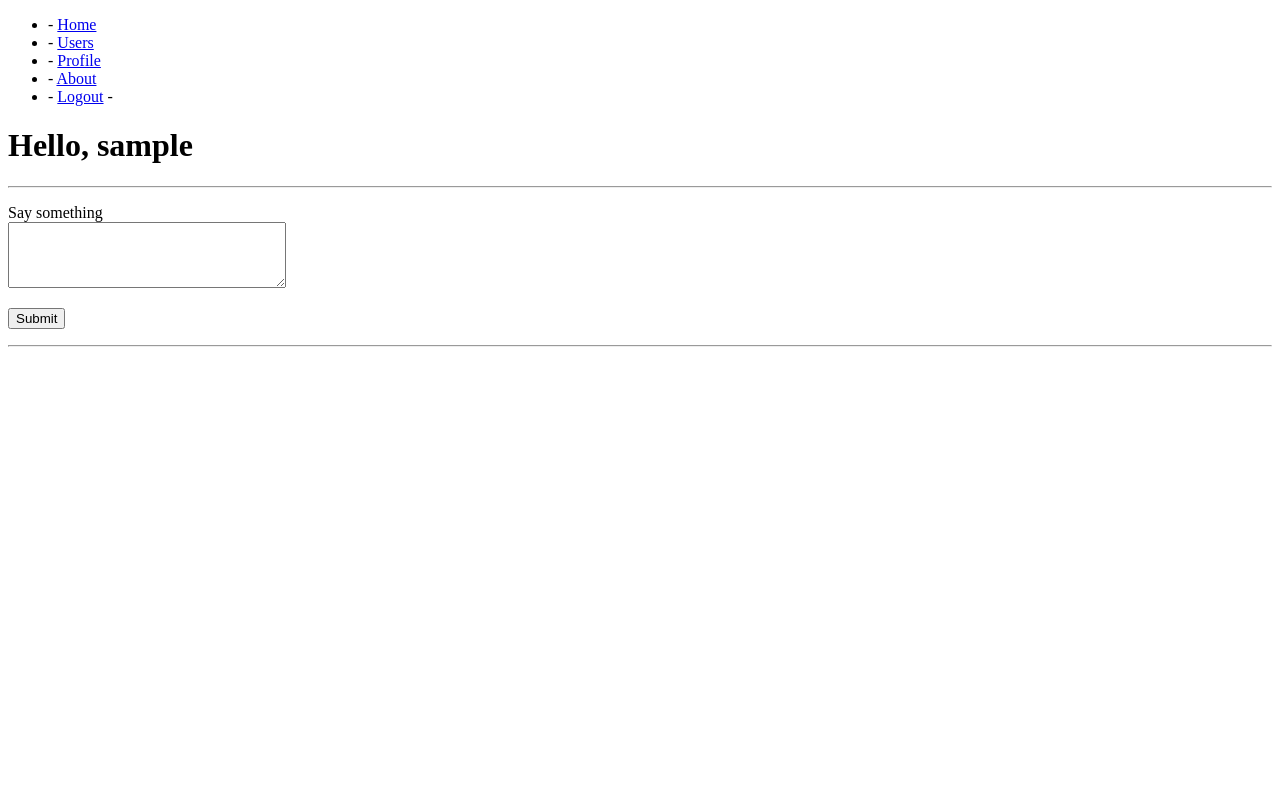
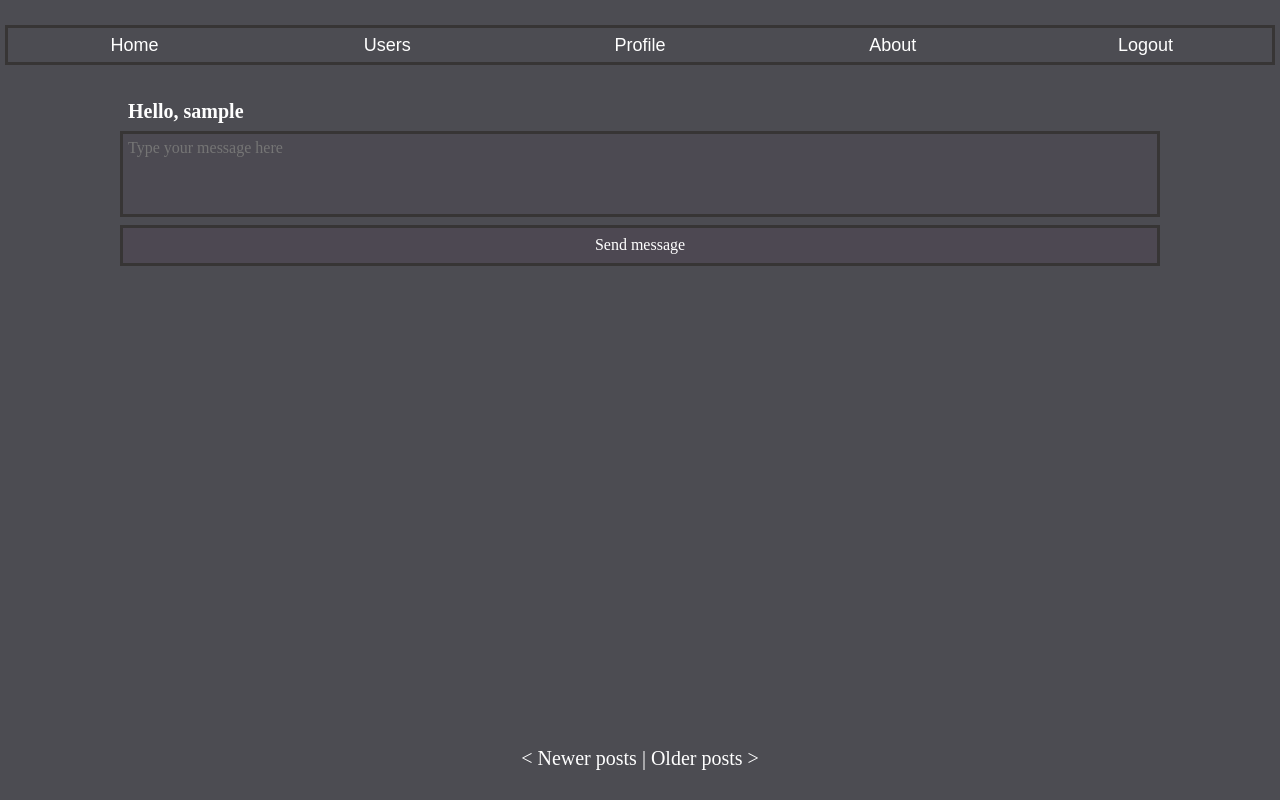
Before and after one commit to Yoinezero/flask-project, a Flask app: page / in a window 1280 px wide. Run offline with Flask 2, Linux system fonts and the light colour scheme; the visitor is signed in with stand-in values (Sample User, id 1); data comes from the database, SQL or seed files in the repository; data that the repository does not hold is empty.

Commit message:
Add some design

```diff
--- a/app/forms.py
+++ b/app/forms.py
@@ -47,9 +47,10 @@ class EditProfileForm(FlaskForm):
 
 
 class PostForm(FlaskForm):
-    post = TextAreaField('Say something', validators=[
-        DataRequired(), Length(min=1, max=140)])
-    submit = SubmitField('Submit')
+    post = TextAreaField('Say something',
+                         validators=[DataRequired(), Length(min=1, max=140)],
+                         render_kw={"placeholder": "Type your message here"})
+    submit = SubmitField('Send message')
 
 
 class PasswordResetRequestForm(FlaskForm):
--- /dev/null
+++ b/app/static/style.css
@@ -0,0 +1,518 @@
+* {
+    margin: 0;
+    padding: 0;
+    font-size: 16px;
+    color: white;
+}
+
+body {
+    background-color: #4c4c52;
+    display: flex;
+    align-items: center;
+    flex-direction: column;
+}
+
+a {
+    text-decoration: none;
+}
+
+a:hover, a:hover b {
+    color: #c3c1c5;
+    transition: .5s;
+}
+
+input {
+    font-family: serif;
+}
+
+
+#navbar {
+    position: relative;
+    display: flex;
+    top: 20px;
+    left: 0;
+    height: 50px;
+    width: 100%;
+    margin-bottom: 50px;
+}
+
+#navbar-menu {
+    display: flex;
+    box-sizing: border-box;
+    position: relative;
+    width: calc(100% - 10px);
+    height: calc(100% - 10px);
+    margin: 5px;
+    padding: 5px 0 5px 0;
+    border: 3px solid #373535;
+}
+
+.navbar-item {
+    display: block;
+    height: 100%;
+    padding: 0 5px 0 5px;
+    width: calc(100% / 5);
+}
+
+.navbar-item a {
+    display: flex;
+    font-size: 18px;
+    font-family: "Fira Code", sans-serif;
+    width: 100%;
+    height: 100%;
+
+    justify-content: center;
+    align-items: center;
+}
+
+.navbar-item a:hover {
+    color: black;
+    background-color: #f2f2f2;
+    transition: .5s;
+}
+
+#posts-box {
+    display: flex;
+    width: 100%;
+    align-items: center;
+    flex-direction: column;
+}
+
+.post-item {
+    display: grid;
+    grid-template-columns: 70px calc(100% - 70px);
+    grid-template-rows: 25px 45px;
+    grid-column-gap: 0;
+    grid-row-gap: 0;
+
+    width: 80%;
+    height: 70px;
+    margin: 5px;
+    border: 3px solid #373535;
+
+    padding: 5px;
+    font-size: 16px;
+
+    overflow: hidden;
+}
+
+.post-item .avatar {
+    grid-area: 1 / 1 / 3 / 2;
+}
+
+.post-item .post-header {
+    grid-area: 1 / 2 / 2 / 3;
+}
+
+.post-item .post-body {
+    grid-area: 2 / 2 / 3 / 3;
+}
+
+.avatar {
+    width: 70px;
+    height: 70px;
+    display: block;
+    background-color: white;
+}
+
+.post-header {
+    display: block;
+    margin-left: 10px;
+}
+
+.post-body {
+    display: block;
+    margin-left: 10px;
+}
+
+#message-box {
+    display: flex;
+    justify-content: center;
+    align-items: center;
+    flex-direction: column;
+    width: 80%;
+    height: 150px;
+}
+
+.greetings {
+    font-size: 20px;
+    width: 80%;
+}
+
+.text-area, .button {
+    display: flex;
+    justify-content: center;
+    align-items: center;
+    flex-direction: column;
+    width: 100%;
+}
+
+
+.text-area textarea {
+    display: block;
+    background-color: #4c4a52;
+    border: 3px solid #373535;
+    resize: none;
+    width: 100%;
+    height: 70px;
+    padding: 5px;
+    margin: 5px;
+    font-size: 16px;
+    font-family: serif;
+}
+
+.text-area textarea:focus {
+    outline: none;
+    border-color: white;
+    transition: .5s;
+}
+
+.text-area textarea:hover {
+    border-color: white;
+    transition: .5s;
+}
+
+.button input[type=submit] {
+    background-color: #4d4852;
+    border: 3px solid #373535;
+    padding: 5px;
+    height: 25px;
+    width: 100%;
+    box-sizing: content-box;
+    margin: -15px 5px 5px;
+    cursor: pointer;
+}
+
+.button input[type=submit]:hover {
+    border-color: white;
+    transition: .5s;
+}
+
+#user-profile {
+    display: grid;
+    grid-template-columns: 200px calc(100% - 350px) 150px;
+    grid-template-rows: 25px 125px 50px;
+    grid-column-gap: 0;
+    grid-row-gap: 0;
+
+    border: 3px solid #373535;
+    padding: 5px;
+    margin: 5px 5px 15px;
+    width: 80%;
+}
+
+.div1 {
+    grid-area: 1 / 1 / 4 / 2;
+}
+
+#user-header {
+    grid-area: 1 / 2 / 2 / 3;
+    display: flex;
+    align-items: center;
+}
+
+#user-header h1 {
+    font-size: 18px;
+    margin-left: 10px;
+}
+
+#description {
+    grid-area: 2 / 2 / 3 / 4;
+    margin-left: 10px;
+}
+
+#user-stats {
+    grid-area: 3 / 2 / 4 / 3;
+    display: flex;
+    align-items: center;
+    margin-left: 10px;
+}
+
+#last-seen {
+    grid-area: 3 / 3 / 4 / 4;
+    display: flex;
+    align-items: center;
+    justify-content: center;
+}
+
+.option {
+    grid-area: 1 / 3 / 2 / 4;
+    display: flex;
+    align-items: center;
+    justify-content: center;
+}
+
+.div1 {
+    background-color: white;
+}
+
+.form-wrapper {
+    z-index: -1;
+    display: flex;
+    position: absolute;
+    top: 0;
+    left: 0;
+    width: 100%;
+    height: 100%;
+    justify-content: center;
+    align-items: center;
+    flex-direction: column;
+}
+
+
+.auth {
+    display: flex;
+    flex-direction: column;
+    align-items: center;
+
+    width: 500px;
+    height: 500px;
+    border: 3px solid #373535;
+
+    box-sizing: border-box;
+    padding: 10px;
+}
+
+.auth h1 {
+    font-size: 30px;
+    margin-top: 10px;
+    margin-bottom: 10px;
+}
+
+.username {
+    width: 100%;
+}
+
+.username input[type=text] {
+    width: 100%;
+}
+
+.username input[type=text]:hover {
+    border-color: white;
+    transition: .5s;
+}
+
+.username input[type=text]:focus {
+    border-color: white;
+    transition: .5s;
+}
+
+.password {
+    width: 100%;
+}
+
+.password input[type=password] {
+    width: 100%;
+}
+
+.password input[type=password]:hover {
+    border-color: white;
+    transition: .5s;
+}
+
+.password input[type=password]:focus {
+    border-color: white;
+    transition: .5s;
+}
+
+.username input[type=text], .password input[type=password] {
+    box-sizing: border-box;
+    padding: 5px;
+
+    border: 3px solid #373535;
+    background-color: #4c4a52;
+    outline: none;
+    height: 45px;
+
+    text-align: center;
+    margin-top: 10px;
+    margin-bottom: 20px;
+}
+
+.username label {
+    font-size: 20px;
+}
+
+.password label {
+    font-size: 20px;
+}
+
+.remember {
+    width: 100%;
+}
+
+.remember label {
+    font-size: 20px;
+    display: flex;
+    align-items: center;
+    flex-direction: row;
+}
+
+.remember input[type=checkbox] {
+    position: absolute;
+    opacity: 0;
+    cursor: pointer;
+    height: 0;
+    width: 0;
+}
+
+.remember label {
+    cursor: pointer;
+}
+
+.remember label:hover {
+    color: #c3c1c5;
+}
+
+.remember input[type=checkbox] + label::before {
+    content: '';
+    display: inline-block;
+    box-sizing: border-box;
+    width: 45px;
+    height: 45px;
+    border: 3px solid #373535;
+    opacity: 1;
+    margin-right: 15px;
+    padding: 5px;
+    cursor: pointer;
+    transition: .5s
+}
+
+.remember input[type=checkbox]:checked + label::before {
+    border-color: white;
+    background-color: #66ba5c;
+    box-shadow: #4c4a52 inset 0 0 0 5px;
+    transition: .5s;
+}
+
+.remember input[type=checkbox]:hover + label::before {
+    border-color: white;
+    transition: .5s;
+}
+
+.redirect, .reset-pwd {
+    margin-top: 10px;
+    padding: 5px;
+    font-size: 20px;
+    width: 100%;
+    display: flex;
+}
+
+.redirect a, .reset-pwd a {
+    font-size: 20px;
+    text-decoration: underline;
+}
+
+
+.form-button {
+    width: 100%;
+    margin-top: 35px;
+}
+
+.form-button input[type=submit] {
+    background-color: #4d4852;
+    border: 3px solid #373535;
+    padding: 5px;
+    width: 100%;
+    height: 45px;
+    box-sizing: border-box;
+    cursor: pointer;
+}
+
+.form-button input[type=submit]:hover {
+    background-color: #66ba5c;
+    box-shadow: #4c4a52 inset 0 0 0 5px;
+    border-color: white;
+    transition: .5s;
+}
+
+#register-form {
+    height: 600px;
+}
+
+#reset-request-form {
+    height: 240px;
+}
+
+.email input[type=text] {
+    margin-bottom: 0;
+}
+
+#reset-pwd-form {
+    height: 330px;
+}
+
+#reset-pwd-form .form-button {
+    margin-top: 10px;
+}
+
+#messages-list {
+    position: fixed;
+    right: 10px;
+    top: 10px;
+    list-style: none;
+}
+
+.message {
+    font-size: 20px;
+    width: 350px;
+    padding: 5px;
+    margin: 5px;
+    white-space: break-spaces;
+    background-color: #b04c52;
+    border: 3px solid #963535;
+}
+
+.about-me {
+    width: 100%;
+}
+
+.about-me textarea:hover {
+    border-color: white;
+    transition: .5s;
+}
+
+.about-me textarea:focus {
+    border-color: white;
+    transition: .5s;
+}
+
+.about-me textarea {
+    box-sizing: border-box;
+    padding: 5px;
+
+    border: 3px solid #373535;
+    background-color: #4c4a52;
+    outline: none;
+    height: 90px;
+
+    width: 100%;
+    margin-top: 10px;
+    margin-bottom: 20px;
+    resize: none;
+
+    font-family: serif;
+}
+
+.about-me label {
+    font-size: 20px;
+}
+
+#edit-form {
+    height: 370px;
+}
+
+#edit-form .form-button {
+    margin-top: 0;
+}
+
+#page-nav {
+    font-size: 20px;
+    position: fixed;
+    bottom: 30px;
+}
+
+#page-nav a {
+    font-size: 20px;
+    text-decoration: underline;
+}
--- a/app/templates/_nav.jinja2
+++ b/app/templates/_nav.jinja2
@@ -1,9 +1,9 @@
 <nav id="navbar">
     <ul id="navbar-menu">
-        <li class="navbar-item"> - <a href="{{ url_for('index') }}">Home</a></li>
-        <li class="navbar-item"> - <a href="{{ url_for('explore') }}">Users</a></li>
-        <li class="navbar-item"> - <a href="{{ url_for('user', username=current_user.username) }}">Profile</a></li>
-        <li class="navbar-item"> - <a href="#">About</a></li>
-        <li class="navbar-item"> - <a href="{{ url_for('logout') }}">Logout</a> -</li>
+        <li class="navbar-item"><a href="{{ url_for('index') }}">Home</a></li>
+        <li class="navbar-item"><a href="{{ url_for('explore') }}">Users</a></li>
+        <li class="navbar-item"><a href="{{ url_for('user', username=current_user.username) }}">Profile</a></li>
+        <li class="navbar-item"><a href="#">About</a></li>
+        <li class="navbar-item"><a href="{{ url_for('logout') }}">Logout</a></li>
     </ul>
 </nav>
--- /dev/null
+++ b/app/templates/_posts.jinja2
@@ -0,0 +1,10 @@
+<div id="posts-box">
+    {% for post in posts %}
+        {% include "_post.jinja2" %}
+    {% endfor %}
+</div>
+<div id="page-nav">
+    {% if prev_url %}< <a href="{{ prev_url }}">Newer posts</a> {% else %} < Newer posts {% endif %}
+    |
+    {% if next_url %} <a href="{{ next_url }}">Older posts</a> >{% else %} Older posts > {% endif %}
+</div>
--- a/app/templates/base.jinja2
+++ b/app/templates/base.jinja2
@@ -7,6 +7,7 @@
         {% else %}
         <title>Hello, world!</title>
         {% endif %}
+        <link rel="stylesheet" href="{{ url_for('static', filename='style.css') }}">
     </head>
     <body>
 
@@ -16,9 +17,9 @@
 
         {% with messages = get_flashed_messages() %}
             {% if messages %}
-            <ul>
+            <ul id="messages-list">
                 {% for message in messages %}
-                <li>{{ message }}</li>
+                <li class="message">{{ message }}</li>
                 {% endfor %}
             </ul>
             {% endif %}
--- a/app/templates/index.jinja2
+++ b/app/templates/index.jinja2
@@ -4,31 +4,21 @@
 
     {% include "_nav.jinja2" %}
 
-    <h1>Hello, {{ current_user.username }}</h1>
+    <h1 class="greetings">Hello, {{ current_user.username }}</h1>
     {% if form %}
-        <hr>
 
-        <form action="" method="post">
+        <form id="message-box" action="" method="post">
             {{ form.hidden_tag() }}
-            <p>
-                {{ form.post.label }}<br>
+            <p class="text-area">
                 {{ form.post(cols=32, rows=4) }}<br>
                 {% for error in form.post.errors %}
                     <span style="color: red;">[{{ error }}]</span>
                 {% endfor %}
             </p>
-            <p>{{ form.submit() }}</p>
+            <p class="button">{{ form.submit() }}</p>
         </form>
 
-        <hr>
     {% endif %}
-    {% for post in posts %}
-        {% include "_post.jinja2" %}
-    {% endfor %}
-    {% if prev_url %}
-        <a href="{{ prev_url }}">< Newer posts</a>
-    {% endif %}
-    {% if next_url %}
-        <a href="{{ next_url }}">Older posts ></a>
-    {% endif %}
+
+    {% include "_posts.jinja2" %}
 {% endblock %}
--- a/config.py
+++ b/config.py
@@ -21,4 +21,4 @@ class Config:
     ADMINS = [os.environ.get('ADMINS', '').split(' ')]
 
     # PAGINATION SETTINGS
-    POSTS_PER_PAGE = 3
+    POSTS_PER_PAGE = 5
```
Also changed, not shown: app/templates/_post.jinja2 (+11 -6 lines), app/templates/edit_profile.jinja2 (+6 -4 lines), app/templates/email/pwd_reset.jinja2 (+5 -3 lines), app/templates/login.jinja2 (+18 -15 lines), app/templates/register.jinja2 (+23 -19 lines), app/templates/reset_password.jinja2 (+6 -4 lines), app/templates/user.jinja2 (+12 -18 lines).
